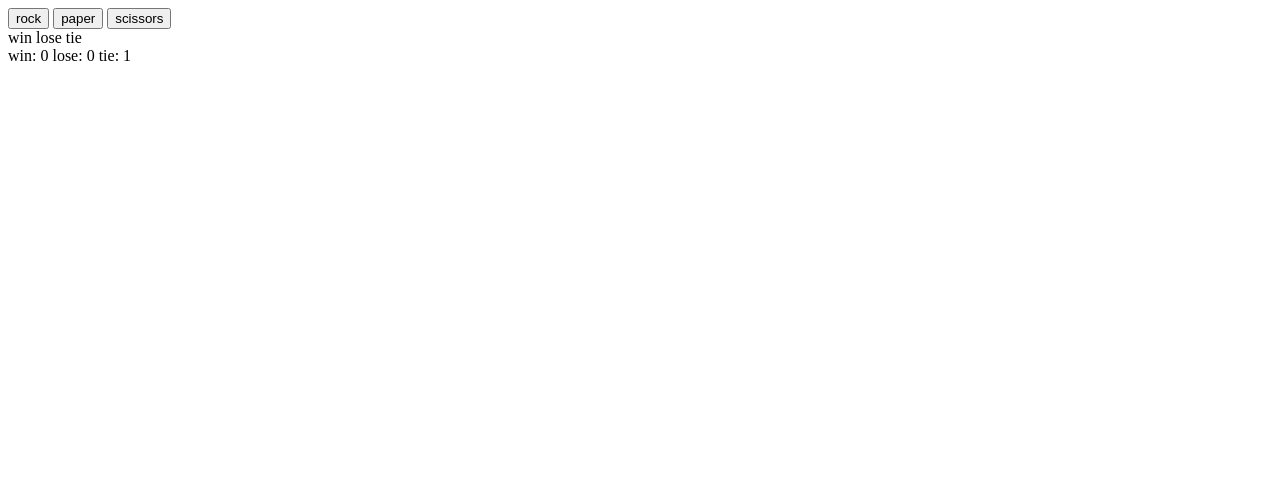
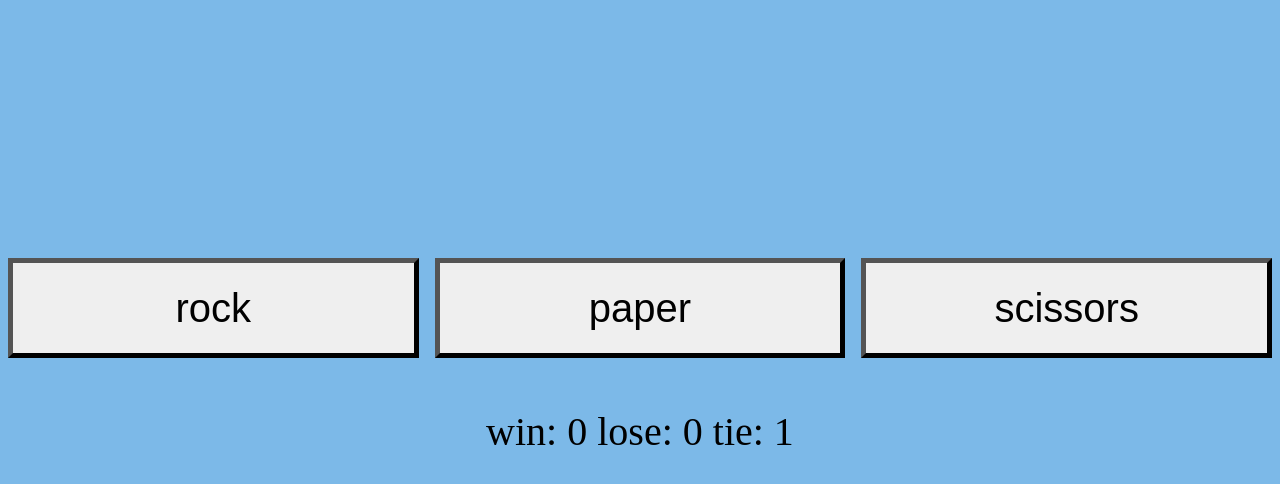
Before and after one commit to Saisii/rock-paper-scissors, a plain HTML site: page index.html in a window 1280 px wide. Both pictures are taken after a click on the button "rock". Drawn offline with Linux system fonts and the light colour scheme.

Commit message:
edit the style

```diff
--- a/index.html
+++ b/index.html
@@ -2,13 +2,15 @@
 <html>
     <head>
         <meta charset="UTF-8">
+        <link rel="stylesheet" type="text/css" href="style.css">
         <title>rock paper scissors</title>
     </head>
     <body>
-        <button id="rock">rock</button>
-        <button id="paper">paper</button>
-        <button id="scissors">scissors</button>
-        <div>win lose tie</div>
+        <div class="gameButton">
+            <button id="rock">rock</button>
+            <button id="paper">paper</button>
+            <button id="scissors">scissors</button>
+        </div>
         <div id="wls"></div>
     <script src="./main.js"></script>
 </html>
--- a/main.js
+++ b/main.js
@@ -91,7 +91,9 @@ function playRound (player, computer) {
         if (win > lose) {
             const result = document.createElement('div');
 
-            result.textContent = ('You win!')
+            result.textContent = ('You win!');
+            result.classList.add = ('result');
+
             wlsContainer.appendChild(result);
 
             win = 0;
@@ -103,6 +105,7 @@ function playRound (player, computer) {
             const result = document.createElement('div');
 
             result.textContent = ('You lose!')
+            result.classList.add = ('result');
 
             wlsContainer.appendChild(result);
 
--- /dev/null
+++ b/style.css
@@ -0,0 +1,29 @@
+body {
+    display: flex;
+    flex-direction: column;
+    font-size: 40px;
+    background-color: #7CB9E8;
+}
+
+
+.gameButton {
+    display: flex;
+    gap: 16px;
+    height:50vh;
+}
+
+button {
+    flex: 1;
+    align-self: flex-end;
+    height: 100px;
+    margin-bottom: 50px;
+    font-size: 40px;
+    border-width: 5px;
+    border-color: black;
+}
+
+#wls {
+    align-self: center;
+    display: flex;
+    flex-direction: column;
+}
```
